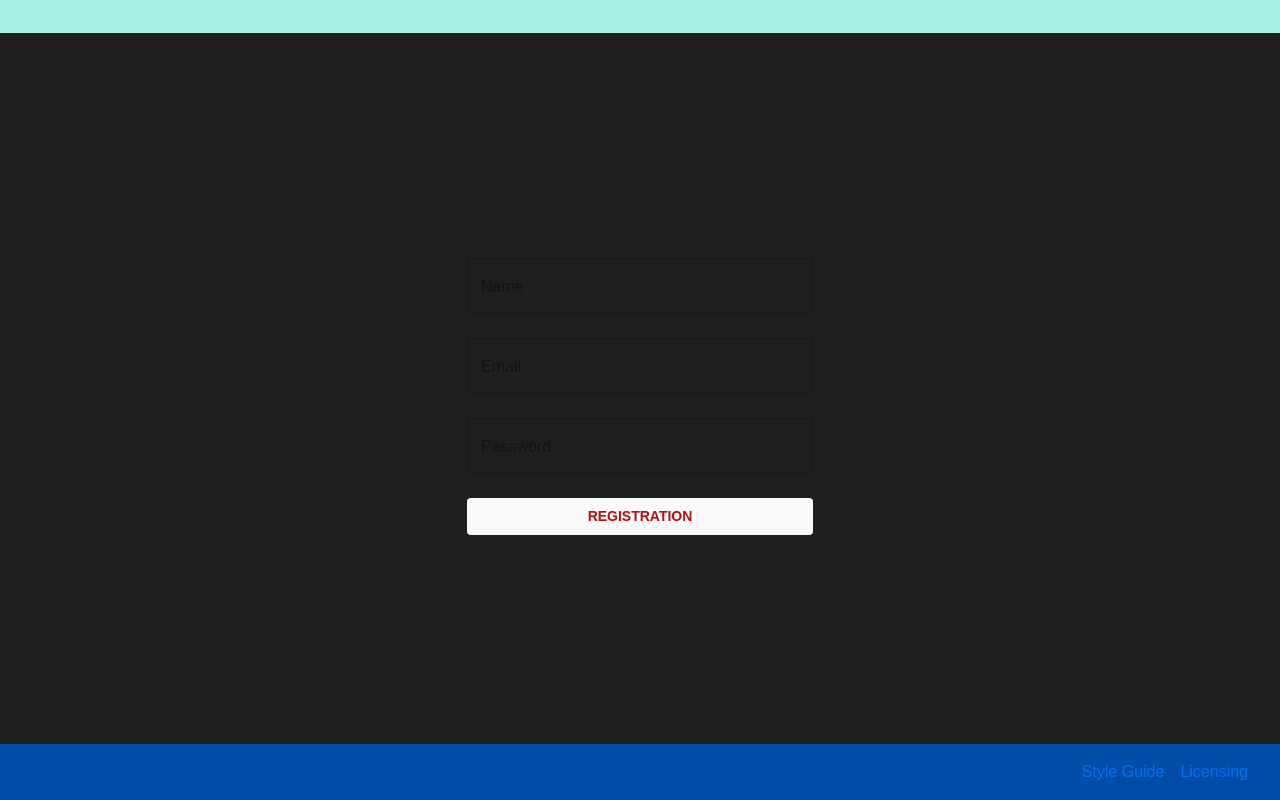
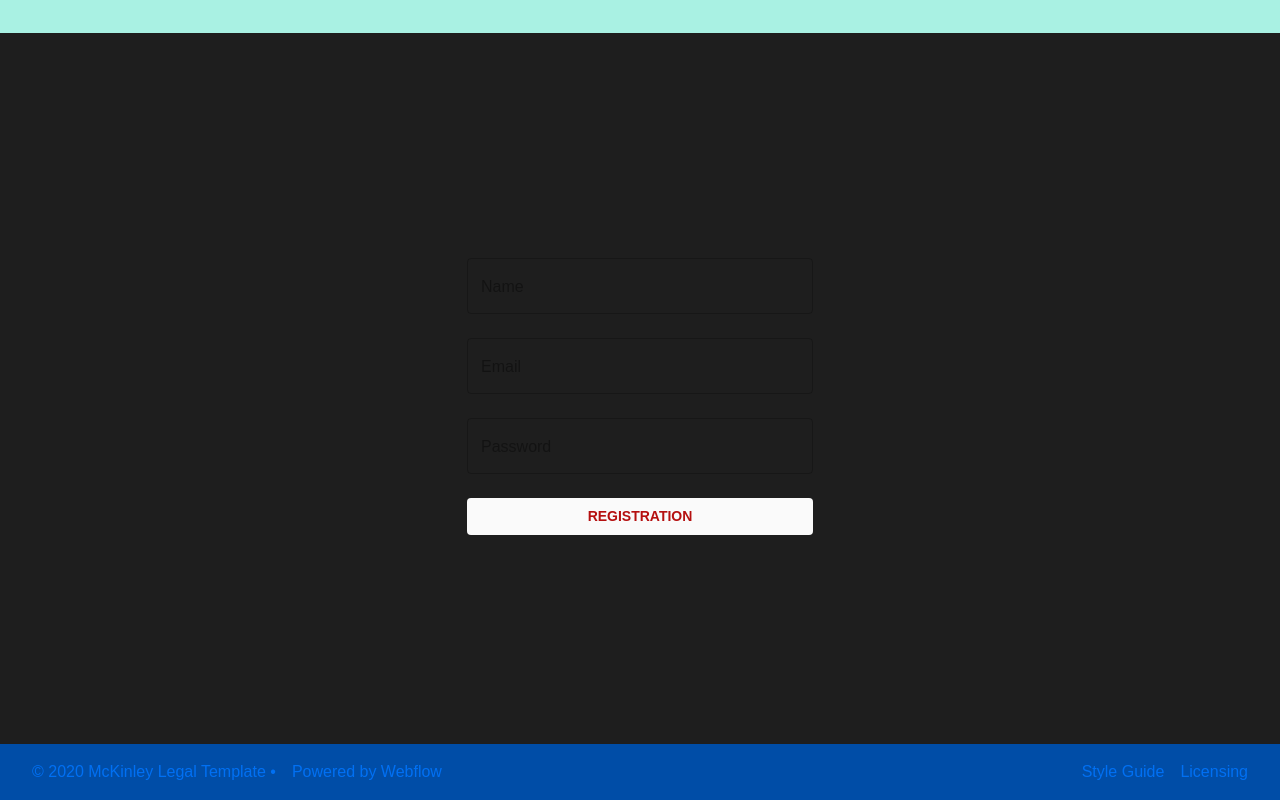
Before and after one commit to ArtemIvanko/McKinley, a React (Create React App) app: page / in a window 1280 px wide. Shown: the part 3429-4229 px from the top of the page. Built offline with nearby package versions, Linux system fonts and the light colour scheme.

Commit message:
Created copyright and powerBy constants

```diff
--- a/src/common/constant.ts
+++ b/src/common/constant.ts
@@ -1 +1,3 @@
 export const PHONE_NUMBER = "(123) 456-7890";
+export const COPYRIGHT = "© 2020 McKinley Legal Template •";
+export const POWERED_BY = "Powered by Webflow";
```
